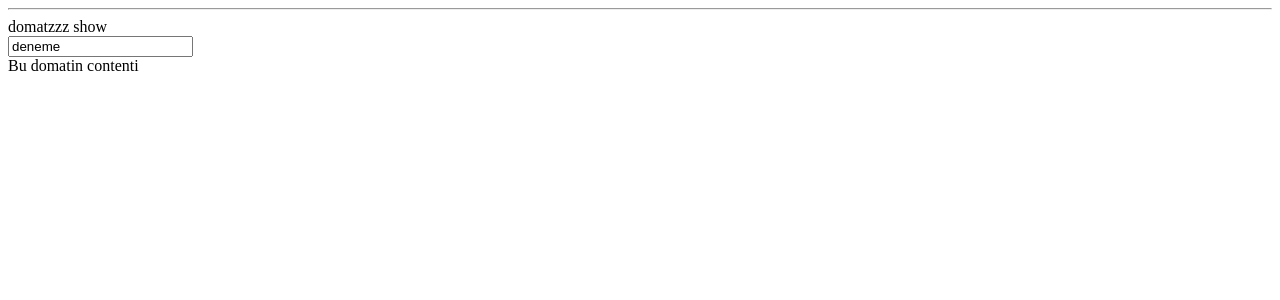
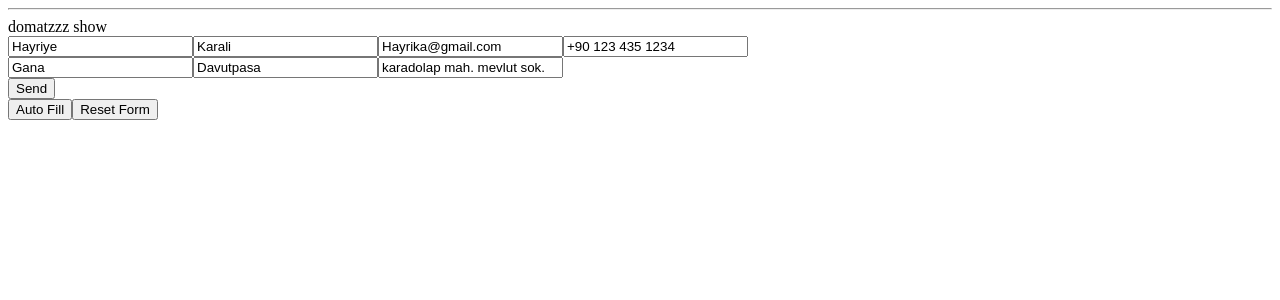
Before and after one commit to tascagdas/Angular-Antrenman, an Angular app in the folder antrenman/: page / in a window 1280 px wide. Shown: the top 300 px of the page. Built offline with nearby package versions, Linux system fonts and the light colour scheme.

Commit message:
Template Driven Form Pratikleri. Basit ornegi

```diff
--- a/antrenman/src/app/domat/domat.component.ts
+++ b/antrenman/src/app/domat/domat.component.ts
@@ -1,17 +1,5 @@
-import {
-  AfterContentChecked,
-  AfterContentInit,
-  AfterViewChecked,
-  AfterViewInit,
-  Component,
-  DoCheck,
-  Input,
-  OnChanges,
-  OnDestroy,
-  OnInit,
-  SimpleChanges,
-} from '@angular/core';
-import { FormsModule } from '@angular/forms';
+import { Component, OnInit, ViewChild } from '@angular/core';
+import { FormsModule, NgForm } from '@angular/forms';
 
 @Component({
   selector: 'app-domat',
@@ -20,51 +8,65 @@ import { FormsModule } from '@angular/forms';
   template: `
     domatzzz show
     <br />
-    <input type="text" [(ngModel)]="data" />
-    <br />
-    <ng-content></ng-content>
+    <form #frmm="ngForm" (ngSubmit)="createUser(frmm.value)">
+      <input type="text" placeholder="Name" name="firstName" ngModel />
+      <input type="text" placeholder="Surame" name="lastName" ngModel />
+      <input type="email" placeholder="Email" name="email" ngModel />
+      <input type="tel" placeholder="Phone Number" name="tel" ngModel />
+      <div ngModelGroup="adress">
+        <input type="text" placeholder="Country" name="country" ngModel />
+        <input type="text" placeholder="City" name="city" ngModel />
+        <input type="text" placeholder="Adress" name="adress" ngModel />
+      </div>
+      <button>Send</button>
+    </form>
+    <button (click)="autofill()">Auto Fill</button>
+    <button (click)="resetForm()">Reset Form</button>
   `,
 })
-export class DomatComponent
-  implements
-    OnChanges,
-    OnInit,
-    DoCheck,
-    AfterContentInit,
-    AfterContentChecked,
-    AfterViewInit,
-    AfterViewChecked,
-    OnDestroy
-{
-  @Input() data: any;
-  ngOnChanges(changes: SimpleChanges): void {
-    console.log(' 1. adim  ILKK ILK ngOnChanges tetiklendi');
-    console.log(changes);
+export class DomatComponent implements OnInit {
+  resetForm() {
+    this.frmm.reset();
+  }
+  autofill() {
+    this.frmm.setValue({
+      firstName: 'Cagdas',
+      lastName: 'Tas',
+      email: 'tascagdas@gmail.com',
+      tel: '+90 539 716 6827',
+      adress: {
+        country: 'Turkiye',
+        city: 'Istanbul',
+        adress: 'circir mah. sevda cad.',
+      },
+    });
   }
   ngOnInit(): void {
-    console.log('2. adim ngOnInIt calistii');
+    setTimeout(() => {
+      this.frmm.setValue({
+        firstName: 'Hayriye',
+        lastName: 'Karali',
+        email: 'Hayrika@gmail.com',
+        tel: '+90 123 435 1234',
+        adress: {
+          country: 'Gana',
+          city: 'Davutpasa',
+          adress: 'karadolap mah. mevlut sok.',
+        },
+      });
+    }, 200);
   }
-  ngDoCheck(): void {
-    console.log('3.adim Docheck calistii birden cok calisabiliyor');
-    //componentin stateinde vs bir degisim oldugunda tetikleniyor.
-  }
-  ngAfterContentInit(): void {
-    console.log('4. Aftercontentinit');
-    //content gonderildiginde tetiklenicek olan fonksiyon
-  }
-  ngAfterContentChecked(): void {
-    console.log('5. tetiklenicek olan aftercontentcheck');
-    //docheck ile ayni anda tetikleniyor. docheck butun degisikliklerde tetiklenirken aftercontentchech ise contentteki degisimde
-  }
-  ngAfterViewInit(): void {
-    console.log('6. tetiklenen ngafterviewinit');
-    //tamamiyle templatein handle edildiginde bu tetikleniyor.
-  }
-  ngAfterViewChecked(): void {
-    console.log('7.tetiklenen AfterViewChecked');
-    // bu event viewde bir degisiklik varsa tetikleniyor
-  }
-  ngOnDestroy(): void {
-    console.log('8. tetiklenen ON DESTROYY');
+  @ViewChild('frmm', { static: true }) frmm: NgForm;
+
+  createUser(data) {
+    console.log(data);
+
+    console.log(`Value:${this.frmm.value}`);
+
+    console.log(`Valid:${this.frmm.valid}`);
+
+    console.log(`Touched:${this.frmm.touched}`);
+
+    console.log(`Submitted:${this.frmm.submitted}`);
   }
 }
```
Also changed, not shown: 1 other file (tests, documents, lock files or other folders).
